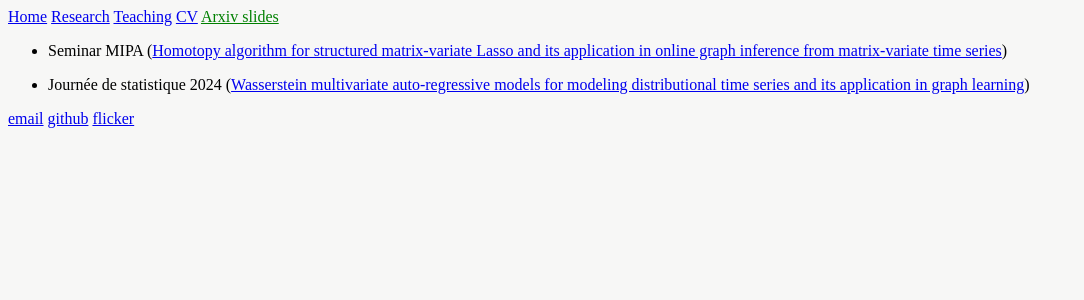
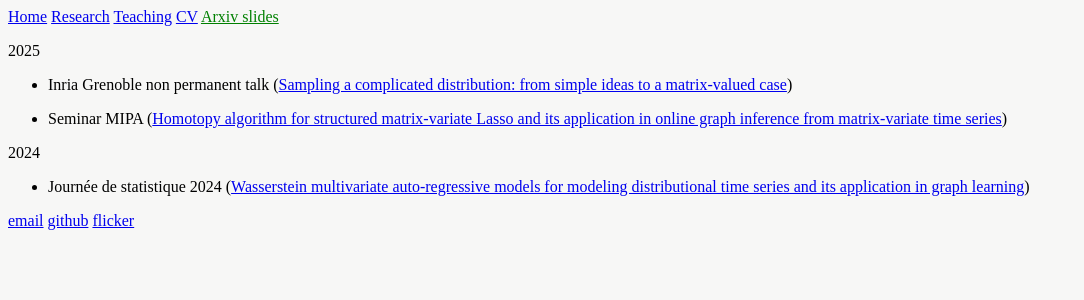
Before and after one commit to yiyej/yiyej.github.io, a Jekyll site: the page built from arxiv_slides.md, in a window 1280 px wide. Shown: the top 300 px of the page, without its empty margins (0-1084 px from the left). Built offline with Jekyll 4.4.1, drawn with Linux system fonts in a browser that asks for light colours.

Commit message:
Update arxiv_slides.md

```diff
--- a/arxiv_slides.md
+++ b/arxiv_slides.md
@@ -3,6 +3,12 @@ layout: default
 title: Arxiv slides
 ---
 
+2025
+
+- Inria Grenoble non permanent talk (<a href="/assets/slides/inrianonperm.pdf">Sampling a complicated distribution:
+from simple ideas to a matrix-valued case</a>)
+
 - Seminar MIPA (<a href="/assets/slides/homotopy.pdf">Homotopy algorithm for structured matrix-variate Lasso and its application in online graph inference from matrix-variate time series</a>)
 
+2024
 - Journée de statistique 2024 (<a href="/assets/slides/JDS2024.pdf">Wasserstein multivariate auto-regressive models for modeling distributional time series and its application in graph learning</a>)
```
